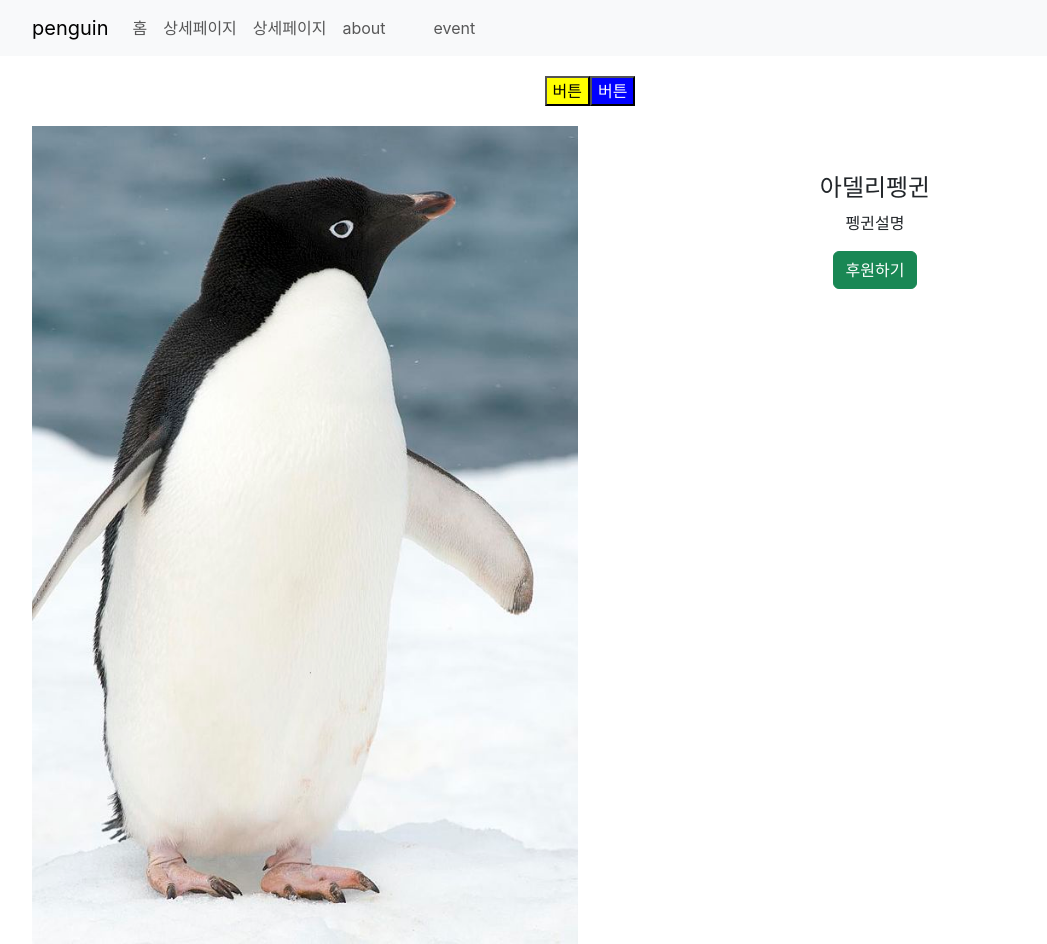
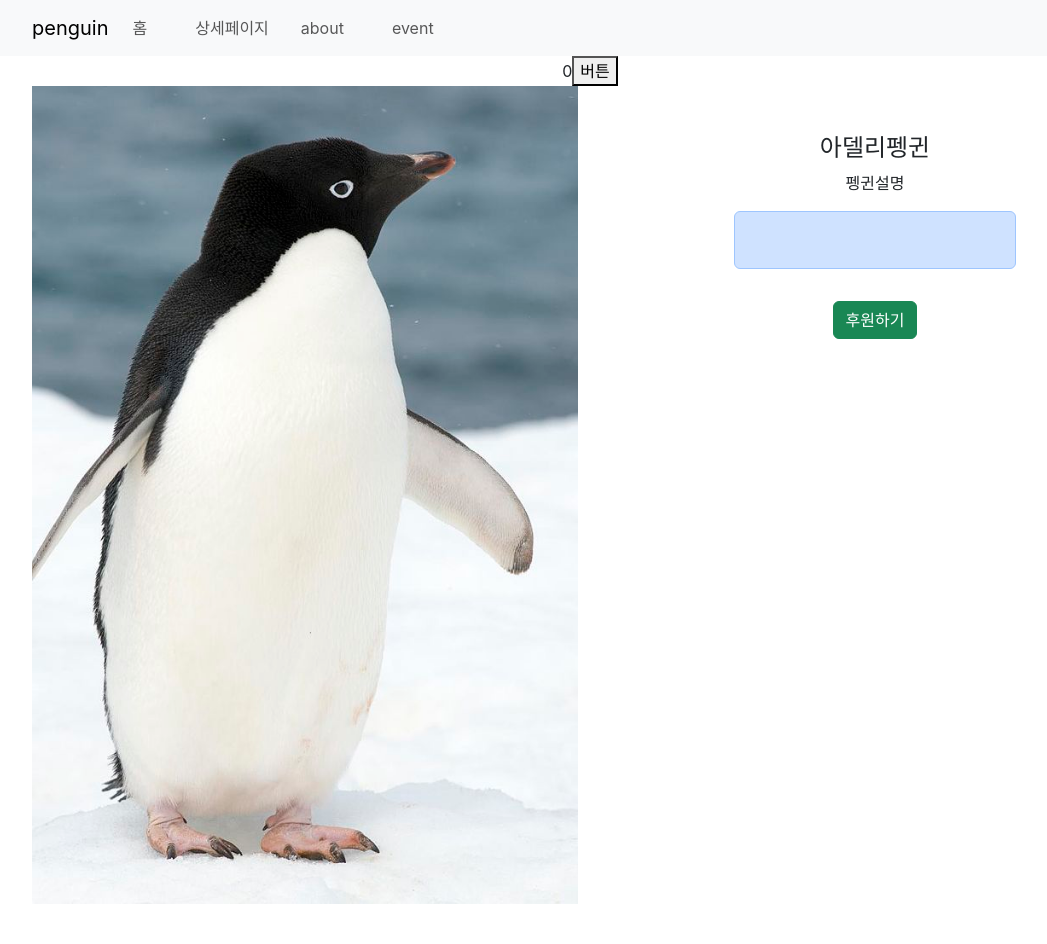
Before and after one commit to HANJIYEONN/shop, a React (Create React App) app: page /detail/1 in a window 1280 px wide. Shown: the whole page, without its empty margins (50-1097 px from the left). After the commit the page ends 904 px from the top, so only its background shows below. Built offline with nearby package versions, Linux system fonts and the light colour scheme.

Commit message:
feat: LIFE STYLE

```diff
--- a/package.json
+++ b/package.json
@@ -6,6 +6,7 @@
     "@testing-library/jest-dom": "^5.17.0",
     "@testing-library/react": "^13.4.0",
     "@testing-library/user-event": "^13.5.0",
+    "axios": "^1.5.0",
     "bootstrap": "^5.3.1",
     "immer": "^10.0.2",
     "react": "^18.2.0",
--- a/src/Links/index.js
+++ b/src/Links/index.js
@@ -10,7 +10,7 @@ const Index = () => {
     <>
       <Navbar bg="light" data-bs-theme="light">
         <Container>
-          <Navbar.Brand href="#home">penguin</Navbar.Brand>
+          <Navbar.Brand href="/">penguin</Navbar.Brand>
           <Nav className="me-auto">
             {publicRoutes.map((route, idx) => (
               <Nav.Link
--- a/src/page/detail/Detail.js
+++ b/src/page/detail/Detail.js
@@ -3,35 +3,53 @@ import { useImmer } from "use-immer";
 import styled from "styled-components";
 
 import penguinD from "../Main/penguinData";
+import { useEffect, useState } from "react";
 
 function Detail(props) {
   let [penguinData] = useImmer(penguinD);
+  let [count, setCount] = useState(0);
+  let [hide, setHide] = useState(false);
+  let [text, setText] = useState("");
   let { id } = useParams();
 
+  if (!id) id = 0;
   let item = penguinData.find((x) => x.id == id);
 
-  let Btn = styled.button`
-    background: ${(props) => props.bg};
-    color: ${(props) => (props.bg === "blue" ? "white" : "black")};
-    padding: 10 px;
-  `;
+  useEffect(() => {
+    if (isNaN(text)) {
+      alert("숫자만 입력해주세요.");
+      setText("");
+    }
+  }, [text]);
 
-  let NewBtn = styled(Btn)`
-    padding: 20 px;
-  `;
+  useEffect(() => {
+    let item = setTimeout(() => {
+      console.log("바위뛰기펭긴은 동서남북부 별로 있다.");
+      setHide(true);
+    }, 2000);
 
-  let BlackBox = styled.div`
-    backgrousd: grey;
-    padding: 20px;
-  `;
+    return () => {
+      clearTimeout(item);
+    };
+  }, []);
+  // []없으면 mount update 시 실행 []있으면 mount시에만 실행
 
   return (
     <>
       <div className="container">
-        <BlackBox>
-          <Btn bg="yellow">버튼</Btn>
-          <Btn bg="blue">버튼</Btn>
-        </BlackBox>
+        {!hide && (
+          <div id="sale" className="alert alert-warning">
+            2초 이내 후원시 선물
+          </div>
+        )}
+        {count}
+        <button
+          onClick={() => {
+            setCount(count + 1);
+          }}
+        >
+          버튼
+        </button>
         <div className="row">
           <div className="col-md-6">
             <img src={process.env.PUBLIC_URL + item.img} width="100%" />
@@ -40,6 +58,14 @@ function Detail(props) {
             <h4 className="pt-5">{item.title}</h4>
             <p>펭귄설명</p>
             <p>{item.contect}</p>
+            <p>
+              <input
+                type="text"
+                className="alert alert-primary"
+                onChange={(e) => setText(e.target.value)}
+                value={text}
+              />
+            </p>
             <button className="btn btn-success">후원하기</button>
           </div>
         </div>
--- a/src/page/main/Main.js
+++ b/src/page/main/Main.js
@@ -1,6 +1,7 @@
 import MainTable from "./MainTable";
 import { useImmer } from "use-immer";
 import penguinD from "./penguinData";
+import axios from "axios";
 
 function Main() {
   let [penguinData] = useImmer(penguinD);
@@ -8,6 +9,7 @@ function Main() {
   const penguinCards = penguinData?.map((penguin, index) => (
     <MainTable
       key={index}
+      id={penguin.id}
       img={penguin.img}
       title={penguin.title}
       content={penguin.content}
@@ -26,6 +28,20 @@ function Main() {
       <div className="container">
         <div className="row">{penguinCards}</div>
       </div>
+      <button
+        onClick={() => {
+          axios
+            .get("https://codingapple1.github.io/shop/data2.json")
+            .then((result) => {
+              console.log("data", result.data);
+            })
+            .catch(() => {
+              alert("오류가 발생했습니다.");
+            });
+        }}
+      >
+        버튼
+      </button>
     </>
   );
 }
--- a/src/page/main/MainTable.js
+++ b/src/page/main/MainTable.js
@@ -1,6 +1,13 @@
+import { useNavigate } from "react-router-dom";
+
 function MainTable(props) {
+  const navigate = useNavigate();
+  const goDetail = () => {
+    navigate("/detail/" + props.id);
+  };
+
   return (
-    <div className="col-md-4">
+    <div className="col-md-4" onClick={() => goDetail()}>
       <img src={process.env.PUBLIC_URL + props.img} width="80%" height="80%" />
       <h4>{props.title}</h4>
       <p>{props.content}</p>
```
Also changed, not shown: src/Routes/allRoutes.js (+9 -3 lines), 1 other file (tests, documents, lock files or other folders).
